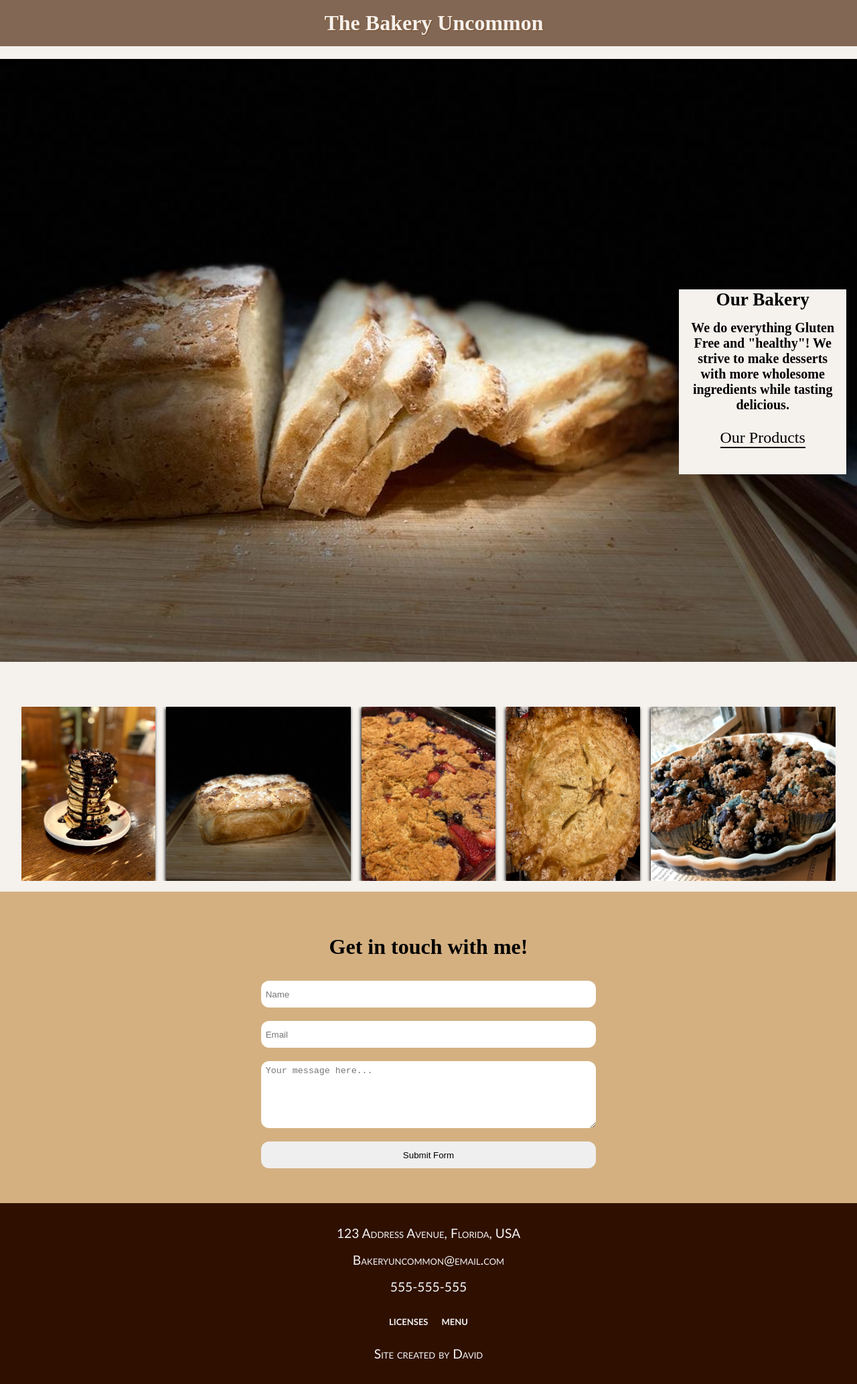
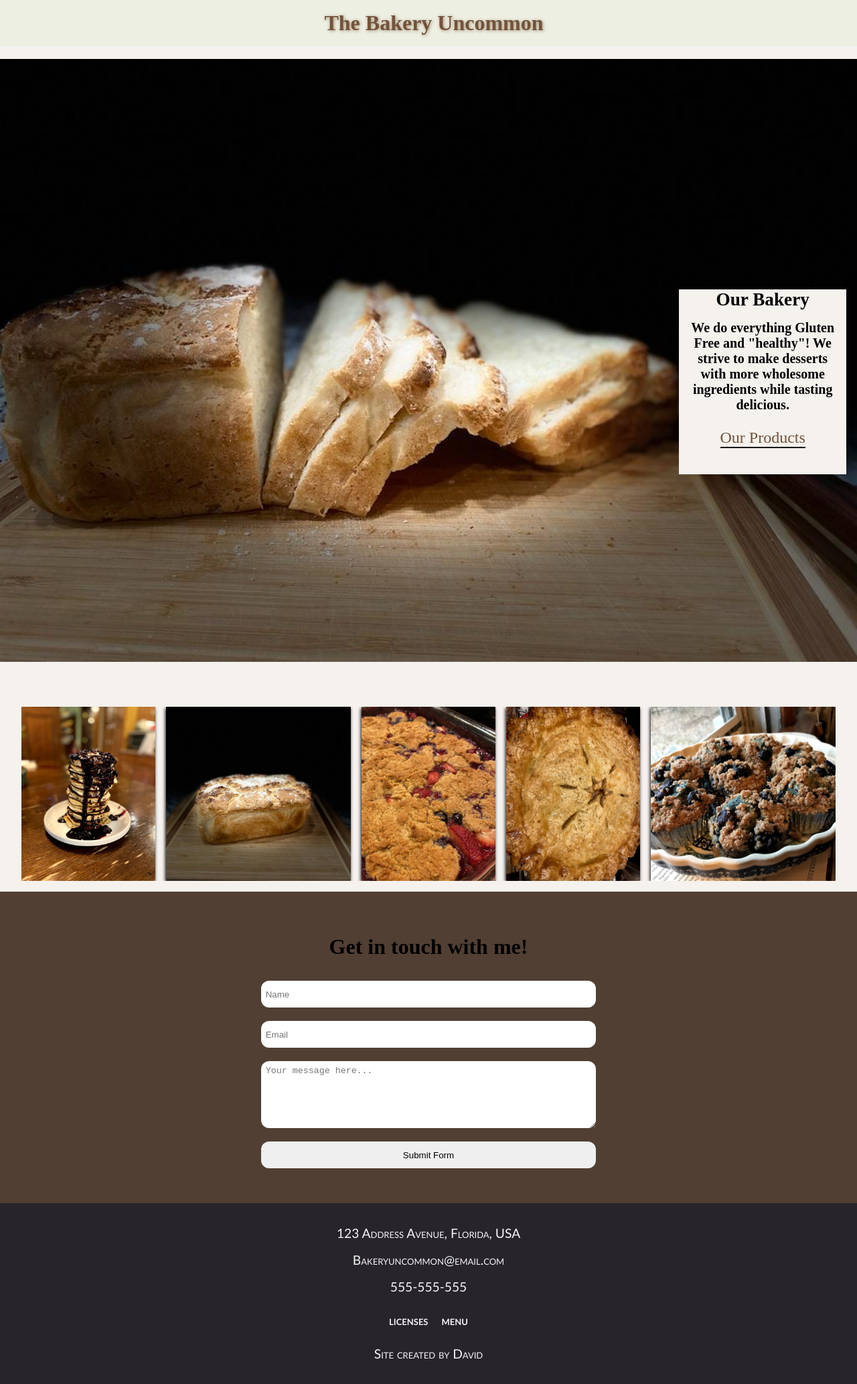
Before and after one commit to davidl117/The-Bakery-Uncommon, a React (Create React App) app: page / in a window 1280 px wide. Shown: the whole page at 67% size. Built offline with nearby package versions, Linux system fonts and the light colour scheme.

Commit message:
added shopping cart context to track cart count

```diff
--- a/src/Components/DisplayBakery.js
+++ b/src/Components/DisplayBakery.js
@@ -1,13 +1,13 @@
 import BakeryGoods from "./bakery_goods.json";
 import Menu from "./Menu";
-import floatingCart from "./Menu"
 
 export default function DisplayBakery() {
 
     const bakeryItems = BakeryGoods.map(baked => {
         return (
-        <Menu
+            <Menu
                 key={baked.id}
+                id={baked.id}
                 image={baked.image}
                 rotate={baked.rotate}
                 name={baked.name}
@@ -15,8 +15,8 @@ export default function DisplayBakery() {
                 price={baked.price}
                 ingredients={baked.ingredients}
                 />
-        )
-    })
+            )
+        })
 
     return (
         <div>
@@ -24,6 +24,9 @@ export default function DisplayBakery() {
                 weekends.
             </h3>
             {bakeryItems}
+            <button className="floatingCart-btn">
+                    View cart items
+             </button>
         </div>
     );
 }
--- a/src/Components/Menu.js
+++ b/src/Components/Menu.js
@@ -1,10 +1,12 @@
-import React from "react";
+import React, { useContext } from "react";
 import { faShoppingBasket } from "@fortawesome/free-solid-svg-icons";
 import { FontAwesomeIcon } from "@fortawesome/react-fontawesome";
 import { useState } from "react";
+import { ShopContext } from "../Context/ShoppingCartContext";
 
+export default function Menu({id, name, image, description, price}) {
 
-export default function Menu({ name, image, description, price}) {
+    const {addToCart} = useContext(ShopContext);
 
     const [count, setCount] = useState(0);
 
@@ -25,22 +27,20 @@ export default function Menu({ name, image, description, price}) {
         }
     }
 
-    function floatingCart() {
-        if (count > 0 ) {
-            return (
-                <button className="floatingCart-btn">
-                    View cart {count}
-                </button>
-            )
-        }
-    }
+    // makes cart appear on add to basket click
+    // function floatingCart() {
+    //     if (count > 0 ) {
+    //         return (
+    //             <button className="floatingCart-btn">
+    //                 View cart {count} items
+    //             </button>
+    //         )
+    //     }
+    // }
 
-    function cartCount() {
-            setCount(count)
-    }
-
-    // props for varying order types of certain items
-    // eg: 1 bagel price, 6 bagels price, 12 bagel price
+    // function cartCount() {
+    //         setCount(count)
+    // }
 
     return (
         <article className="product-image-container">
@@ -56,10 +56,10 @@ export default function Menu({ name, image, description, price}) {
                             <button onClick={Add}>+</button></span>
                     </div>
                     <div>
-                        <button className="cart" onClick={floatingCart}>Add to basket
+                        <button className="cart" onClick={() => addToCart(id)}>Add to basket
                             <FontAwesomeIcon className="cart_basket" icon={faShoppingBasket}>
                             </FontAwesomeIcon>
-                            <div className="cart_count">{cartCount}</div>
+                            {/* <div className="cart_count">{cartCount}</div> */}
                         </button>
                     </div>
                 </div>
--- a/src/Components/NavigationBar.js
+++ b/src/Components/NavigationBar.js
@@ -3,8 +3,8 @@ import { Link } from "react-router-dom";
 import { faCartShopping, faChevronUp, faChevronDown } from "@fortawesome/free-solid-svg-icons";
 import { FontAwesomeIcon } from "@fortawesome/react-fontawesome";
 
+export default function Navigation() {
 
-export default function Navigation() {
 
     const [burger_bar, setBurgerClass] = useState("burger-bar unclicked");
     const [menuOpen, setMenuOpen] = useState(false);
@@ -13,6 +13,7 @@ export default function Navigation() {
     const [subMenu, setSubMenu] = useState("subMenu-hidden");
     const [isMobile, setIsMobile] = useState(true);
 
+    // opens and closes hamburger menu
     function toggleMenu() {
         if (!menuOpen) {
             setBurgerClass("burger-bar clicked")
@@ -24,9 +25,11 @@ export default function Navigation() {
         setMenuOpen(!menuOpen)
     }
 
+    // closes menu when link is clicked
     function closeMenu() {
         toggleMenu(false)
     }
+
 
     function handleOpenSubMenu() {
         if(!subMenuOpen) {
@@ -44,6 +47,7 @@ export default function Navigation() {
         handleOpenSubMenu()
     }
 
+    // To check if screen should be mobile or desktop
     const handleResize = () => {
         if (window.innerWidth < 760) {
             setIsMobile(true)
@@ -57,12 +61,13 @@ export default function Navigation() {
 
         return () => {
             window.removeEventListener('load', handleResize)
+            window.removeEventListener('resize', handleResize)
         }
     }, [])
 
     return (
         <header>
-                <h1 className="title-bar title-bar-sticky"><Link to="/" style={{color:"#f5f1ed"}}>The Bakery Uncommon</Link>
+                <h1 className="title-bar title-bar-sticky"><Link to="/" >The Bakery Uncommon</Link>
                     <span>
                         <div className="ham-bars" onClick={toggleMenu}>
                             <div className={burger_bar}></div>
@@ -71,8 +76,8 @@ export default function Navigation() {
                         </div>
                     </span>
                 </h1>
-            {/* <p className="shopping-cart"><FontAwesomeIcon icon={faCartShopping}></FontAwesomeIcon></p> */}
             <nav className={!isMobile ? `navigationBar` : `menu-close ${menu_class}`}>
+            <p className="shopping-cart"><button className="shopping-cart_button">Go to cart<FontAwesomeIcon icon={faCartShopping}></FontAwesomeIcon></button></p>
                 <ul className="li-container">
                     <li>
                         <Link to="/" onClick={() => closeMenu()}>Home</Link>
@@ -93,9 +98,9 @@ export default function Navigation() {
                     <li>
                         <Link to="/About" onClick={() => closeMenu()}>About</Link>
                     </li>
-                    <li>
+                    {/* <li>
                         <Link to="#Contact" onClick={() => closeMenu()}>Contact us</Link>
-                    </li>
+                    </li> */}
                 </ul>
                 <button className="sinLog-btn login">Login</button>
                 <button className="sinLog-btn signUp">Sign up</button>
--- /dev/null
+++ b/src/Context/ShoppingCartContext.js
@@ -0,0 +1,37 @@
+import React, { createContext, useState } from "react";
+import BakeryGoods from '../Components/bakery_goods.json';
+
+export const ShopContext = createContext(null)
+
+const getDefaultCart = () => {
+    let cart = {};
+    for ( let i = 0; i < BakeryGoods.length; i++) {
+        cart[i] = 0;
+    }
+    return cart;
+}
+
+export const ShopContextProvider = (props) => {
+
+    const [cartItems, setCartItems] = useState(getDefaultCart());
+
+
+    const addToCart = (itemId) => {
+        setCartItems((prev) => ({...prev, [itemId]: prev[itemId] + 1}))
+    };
+
+    const removeFromCart = (itemId) => {
+        setCartItems((prev) => ({...prev, [itemId]: prev[itemId] - 1}))
+    };
+
+
+    const contextValue = {cartItems, addToCart, removeFromCart};
+
+    console.log(cartItems);
+
+    return (
+            <ShopContext.Provider value={contextValue}>
+                {props.children}
+            </ShopContext.Provider>
+    )
+}
--- a/src/index.js
+++ b/src/index.js
@@ -1,7 +1,7 @@
 import React from 'react';
 import ReactDOM from 'react-dom/client';
 import App from './App';
-import { BrowserRouter, HashRouter } from 'react-router-dom';
+import { HashRouter, Router} from 'react-router-dom';
 
 const root = ReactDOM.createRoot(document.getElementById('root'));
 root.render(
--- a/src/styles.css
+++ b/src/styles.css
@@ -1,14 +1,16 @@
 :root {
     --backgroundColor: #f5f1ed;
-    --headerColor: #826754;
-    --footerColor: #2f1000;
+    --headerColor: #EDEFE2;
+    --footerColor: #27242B;
     --orderTiming: #7b4f24;
     --productCard: #d4b081;
-    /* --footerColor: #222121; */
+    --textColor: #8F541A;
+    --siteText: #71533B;
+    --listHover: var(--);
     --brown: var(--orderTiming);
     --lightBlue: #1b9aaa;
     --moon: #574949;
-    --contact: var(--productCard);
+    --contact: #513F33;
 }
 
 * {
@@ -16,6 +18,7 @@
     margin: 0;
     padding: 0;
 }
+
 
 body {
     font-family: Papyrus, Copperplate, serif;
@@ -30,7 +33,7 @@ body {
     max-width: 100%;
     padding: .5em 0 .5em .5em;
     background-color: var(--headerColor);
-    text-shadow: 1px 1px 1px  var(--brown);
+    text-shadow: 1px 1px 5px #A0886E;
 }
 
 .title-bar-sticky {
@@ -39,6 +42,11 @@ body {
     width: 100%;
     z-index: 6;
 }
+
+.title-bar > a:visited {
+    color: var(--textColor);
+}
+
 
 .ham-bars {
     display: flex;
@@ -106,12 +114,16 @@ nav li {
     padding: 1em;
     margin: 0 auto;
     font-family:'Gill Sans', 'Gill Sans MT', 'Trebuchet MS', sans-serif;
-    /* font-size: large; */
+    font-size: large;
+    font-weight: 900;
     list-style-type: none;
+    color: var(--siteText);
+    overflow: auto;
+
 }
 
 nav li:hover {
-    background-color: var(--backgroundColor);
+    background-color: var(--listHover);
     transition: 500ms ease;
 }
 
@@ -120,17 +132,20 @@ nav li:hover {
     margin: 1em auto;
     font-size: large;
     padding: .75em 3em;
-    background-color: var(--lightBlue);
+    background-color: var(--productCard);
     border-radius: 7px;
 }
 
 .signUp {
     padding: .75em 2.5em;
     background-color: var(--moon);
+    color: var(--headerColor);
     margin: 0 auto;
 }
 
 .subMenu_button {
+    position: relative;
+    z-index: 9;
     border: none;
     margin-left: 1em;
     background-color: inherit;
@@ -139,11 +154,11 @@ nav li:hover {
 .subMenu-visible {
     margin: 0 auto;
     font-size: small;
-    background-color: var(--backgroundColor);
+    /* background-color: var(--productCard); */
 }
 
 .subMenu-visible:hover {
-    background-color: var(--headerColor);
+    /* background-color: var(--headerColor); */
 }
 
 ul li:hover {
@@ -162,9 +177,8 @@ a:active {
 a, a:visited
 {
     text-decoration: none;
-    color: black;
+    color: var(--siteText);
 }
-
 @media (min-width: 760px) {
     .title-bar {
         font-size: 1.75em;
@@ -191,8 +205,12 @@ a, a:visited
 
     .li-container {
         display: flex;
-        justify-content: space-between;
-        width: 100%;
+    }
+
+    .li-container a {
+        position: relative;
+        z-index: 11;
+        font-family: Papyrus, Copperplate, serif;
     }
 
     .sinLog-btn {
@@ -205,15 +223,23 @@ a, a:visited
     nav li:hover {
         width: fit-content;
         border-radius: 3px;
+        background-color: white;
     }
 
     .subMenu-visible {
         position: absolute;
         transition: display 200ms ease;
+        background-color: var(--headerColor);
+        color: white;
     }
 
     .subMenu li{
         position: relative;
+        width: 100%;
+    }
+
+    .subMenu li:hover {
+        background-color: white;
         width: 100%;
     }
 
@@ -226,9 +252,28 @@ a, a:visited
 
     .navigationBar {
         display: flex;
-        justify-content: space-around;
+        justify-content: center;
         margin-bottom: -2em;
         font-size: larger;
+    }
+
+    .shopping-cart {
+        display: flex;
+        justify-content: flex-end;
+        position: fixed;
+        top: 74px;
+        width: 100%;
+        padding-right: 2em;
+        z-index: 7;
+    }
+
+    .shopping-cart_button {
+        padding: 10px;
+        font-family: papyrus, "sans-serif";
+        border-radius: 7px;
+        border: none;
+        color: white;
+        background-color: var(--contact);
     }
 
 }
@@ -285,7 +330,7 @@ a, a:visited
 
 .text-container {
     /* max-width: 474px; */
-    min-width: 474px;
+    /* width: 474px; */
     font-weight: 900;
     background-color: var(--moon);
     margin: -0.5em auto 0 auto;
@@ -515,6 +560,8 @@ button {
 
 .floatingCart-btn {
     width: 100%;
+    position: absolute;
+    display: block;
     color: white;
     font-size: larger;
     border: none;
@@ -742,7 +789,7 @@ figure{
 
   .about-container {
     margin: 2em auto;
-    padding: 3em;
+    padding: 5em 1.5em 3em 1.5em;
     max-width: 450px;
     min-width: 300px;
     background-color: var(--backgroundColor);
```
Also changed, not shown: public/index.html (+1 -0 lines), src/App.js (+8 -2 lines), src/Components/bakery_goods.json (+3 -4 lines).
